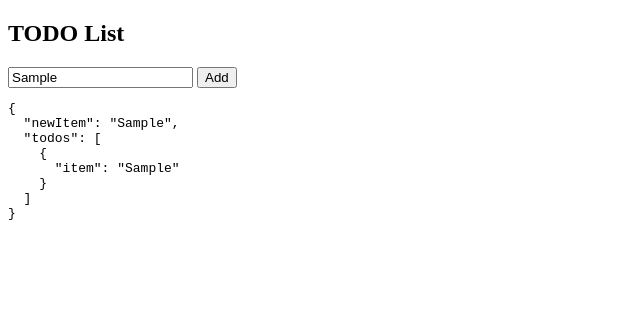
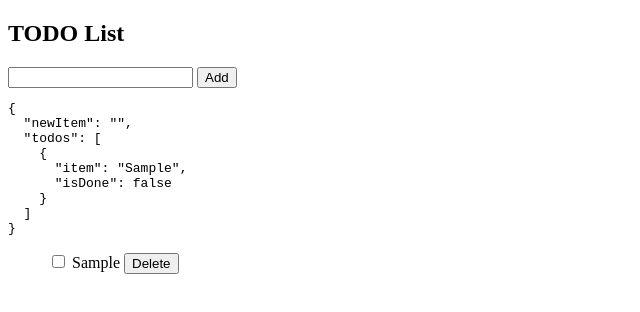
Before and after one commit to Masafumi24/vueStudy, a plain HTML site: page index.html in a window 1280 px wide. Both pictures are taken after typing "Sample" into the empty fields and a click on the button "Add". Shown: the whole page, without its empty margins (0-640 px from the left). Drawn offline with nearby package versions, Linux system fonts and the light colour scheme.

Commit message:
vue.js todo ok

```diff
--- a/css/index.css
+++ b/css/index.css
@@ -0,0 +1,7 @@
+#app ul {
+  list-style: none;
+}
+
+#app li > span.done {
+  text-decoration: line-through;
+}
--- a/index.html
+++ b/index.html
@@ -16,6 +16,13 @@
         </button>
         <pre>{{ $data }}</pre>
       </form>
+      <ul>
+        <li v-for="(todo,index) in todos">
+          <input type="checkbox" v-model="todo.isDone">
+          <span v-bind:class="{done: todo.isDone}">{{ todo.item }}</span>
+          <button v-on:click="deleteItem(index)">Delete</button>
+        </li>
+      </ul>
     </div>
     <script src="https://cdn.jsdelivr.net/npm/vue/dist/vue.js"></script>
     <script src="js/sample.js"></script>
--- a/js/sample.js
+++ b/js/sample.js
@@ -6,10 +6,16 @@ var app = new Vue ({
   },
   methods: {
     addItem: function(event) {
+      if(this.newItem == '') return
       var todo = {
-        item: this.newItem
+        item: this.newItem,
+        isDone: false
       };
       this.todos.push(todo)
+      this.newItem = ''
+    },
+    deleteItem: function(index) {
+      this.todos.splice(index, 1);
     }
   }
 })
```
